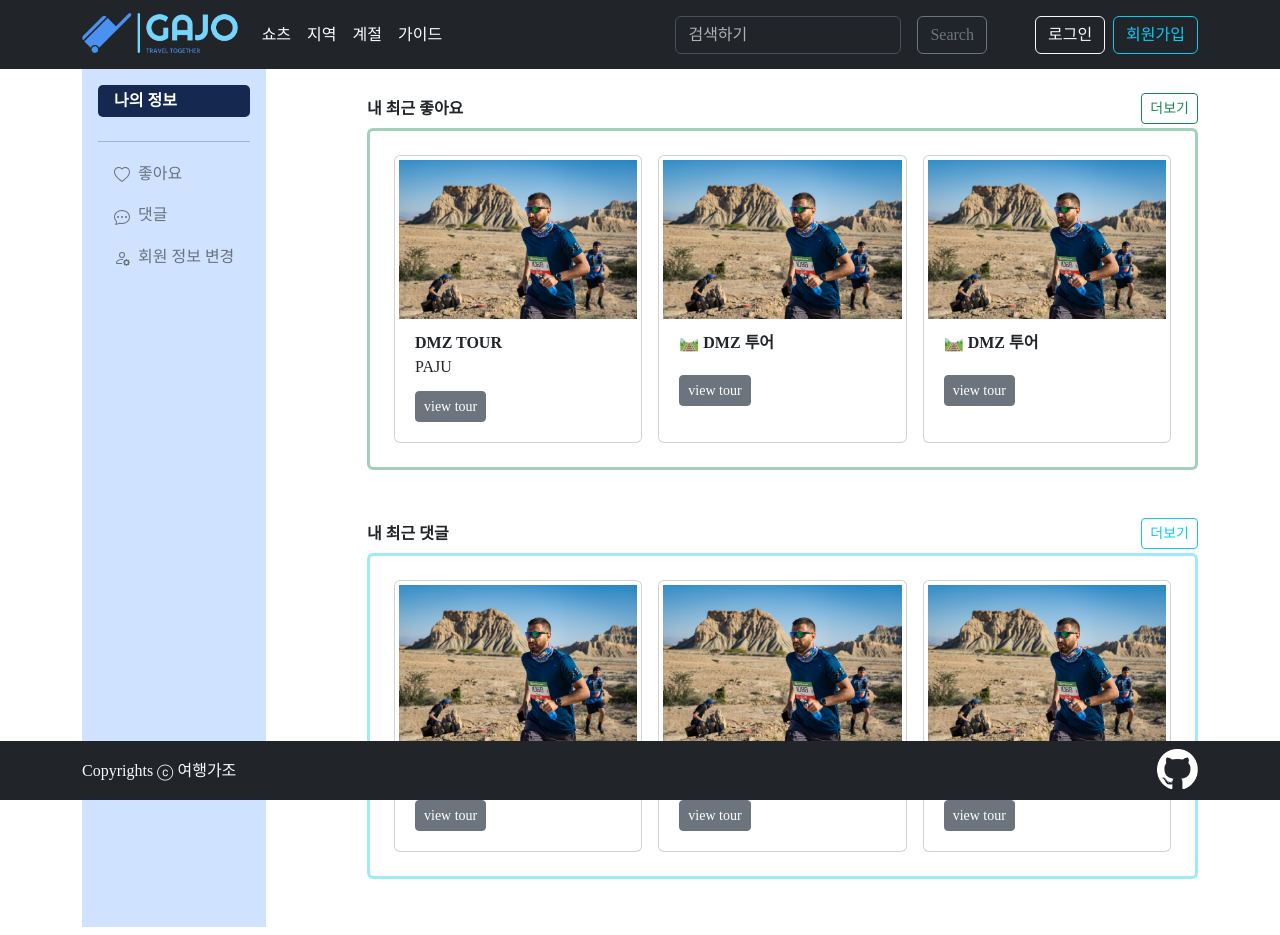
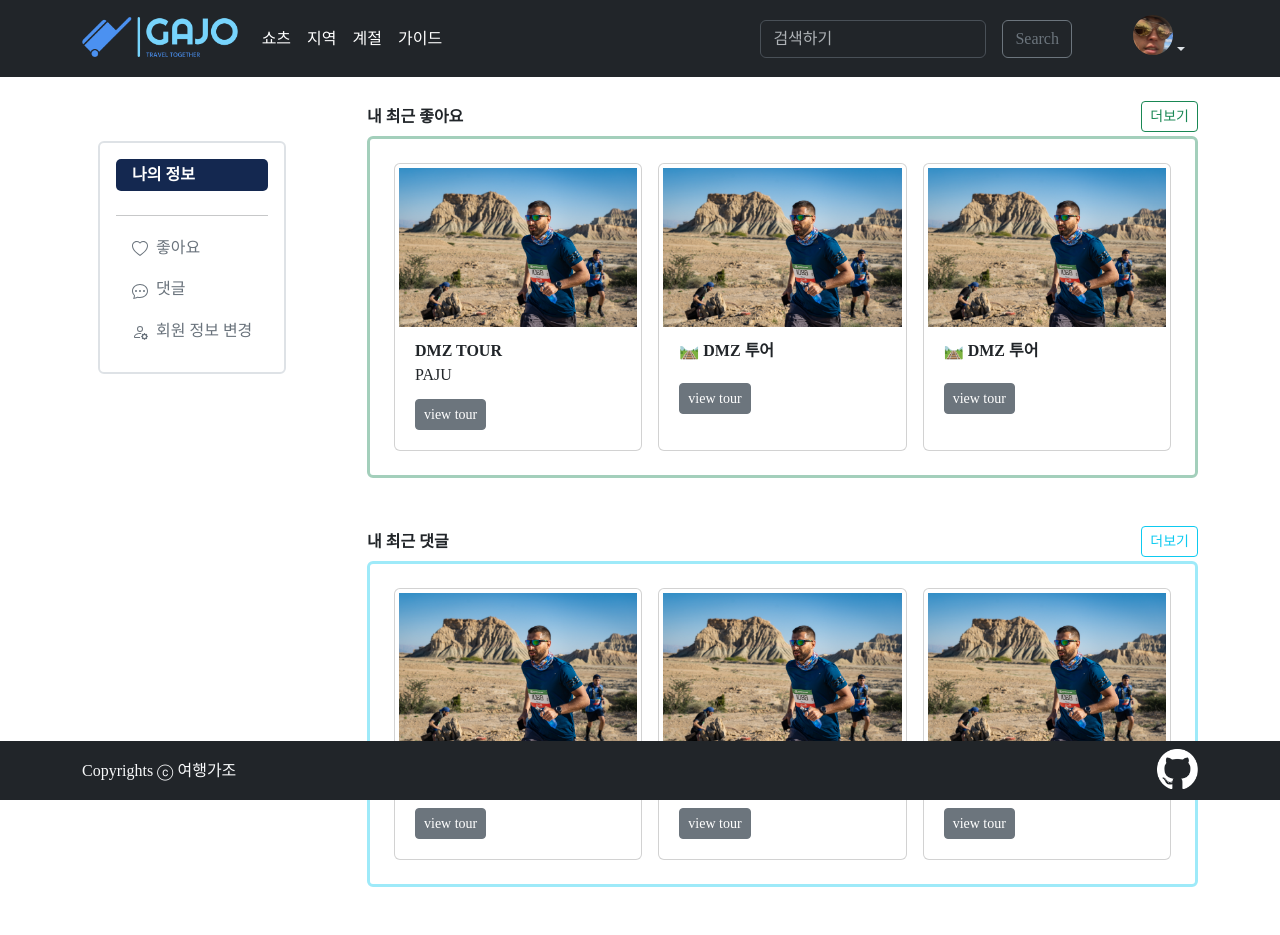
Before and after one commit to codestates-seb/seb41_main_026, a React (Create React App) app in the folder client/: page /mypage in a window 1280 px wide. Built offline with nearby package versions, Linux system fonts and the light colour scheme; a web font is replaced by a local one.

Commit message:
Design: 헤더, 사이드바 외형 개선

```diff
--- a/client/src/components/Header/Header.jsx
+++ b/client/src/components/Header/Header.jsx
@@ -19,7 +19,7 @@ function Header() {
           <img src={logo} alt="logo" height="40px" />
         </a>
         <button
-          className="navbar-toggler border-white "
+          className="navbar-toggler border-secondary border-2 "
           type="button"
           data-bs-toggle="collapse"
           data-bs-target="#navbarNav"
@@ -68,13 +68,15 @@ function Header() {
             </button>
           </form>
 
-          {isLogin ? (
+          {!isLogin ? (
+            <div className="d-flex justify-content-end">
               <div className="dropdown">
                 <a
                   href="/mypage"
-                className="nav-link"
+                  className="btn btn-scondary dropdown-toggle"
                   role="button"
                   data-bs-toggle="dropdown"
+                  data-bs-display="static"
                   aria-expanded="false"
                 >
                   <img
@@ -85,34 +87,16 @@ function Header() {
                     className="rounded-circle"
                   />
                 </a>
-              <ul className="dropdown-menu dropdown-menu-dark text-small">
-                <li className="mt-2">
+                <ul className="dropdown-menu dropdown-menu-end dropdown-menu-lg-end mt-2 dropdown-menu-dark text-small">
+                  <li className="mt-2 ms-2">
                     <a className="dropdown-item" href="/mypage">
                       나의 정보
                     </a>
                   </li>
-                {/* <li>
-                  <hr className="dropdown-divider" />
-                </li>
-                <li className="mb-3">
-                  <a className="dropdown-item" href="/mypage/like">
-                    내 좋아요
-                  </a>
-                </li>
-                <li className="mb-3">
-                  <a className="dropdown-item" href="/mypage/comment">
-                    내 댓글
-                  </a>
-                </li>
-                <li className="mb-3">
-                  <a className="dropdown-item" href="/mypage/edit">
-                    회원 정보 변경
-                  </a>
-                </li> */}
                   <li>
                     <hr className="dropdown-divider" />
                   </li>
-                <li className="ms-3 mt-3 mb-1">
+                  <li className="ms-4 mt-3 mb-1">
                     <button
                       type="button"
                       className="btn btn-outline-danger"
@@ -124,6 +108,7 @@ function Header() {
                   </li>
                 </ul>
               </div>
+            </div>
           ) : (
             <form className="d-flex justify-content-end">
               <ModalLogin />
@@ -134,7 +119,7 @@ function Header() {
       </div>
 
       <div
-        className="modal fade"
+        className="modal fade "
         id="exampleModal3"
         tabIndex="-1"
         aria-labelledby="exampleModalLabel3"
--- a/client/src/components/MyPage/Sidebar.jsx
+++ b/client/src/components/MyPage/Sidebar.jsx
@@ -26,7 +26,8 @@ function Sidebar() {
   const { pathname } = useLocation();
   return (
     <div className="col-sm-3  d-flex align-items-stretch">
-      <div className="d-flex flex-column p-3 bg-primary-subtle">
+      <div className="d-flex flex-column p-3">
+        <div className="border border-2 rounded mt-5 p-3">
           <ul className="nav nav-pills flex-column mb-auto">
             <List selected={pathname === '/mypage'} className="nav-item mb-2">
               <Link to="/mypage" className="nav-link text-white">
@@ -86,6 +87,7 @@ function Sidebar() {
           </ul>
         </div>
       </div>
+    </div>
   );
 }
 
```
Lines whose indentation alone changed are shown as unchanged.
